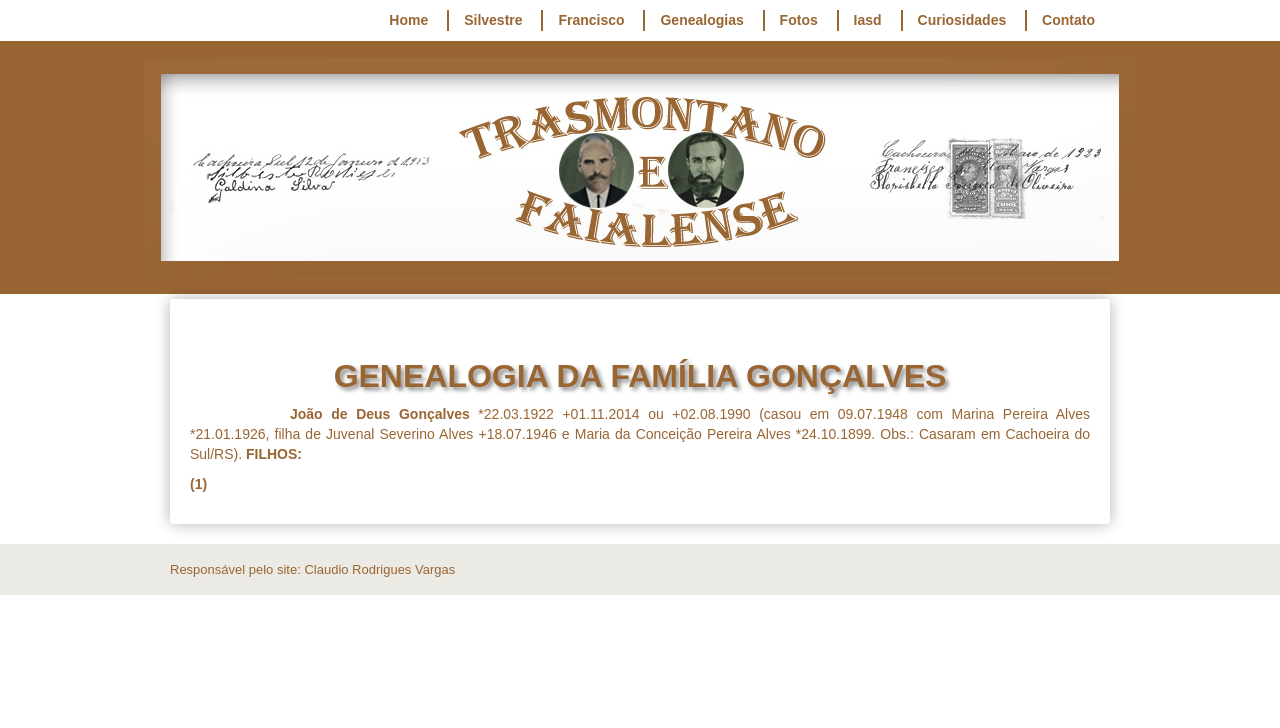
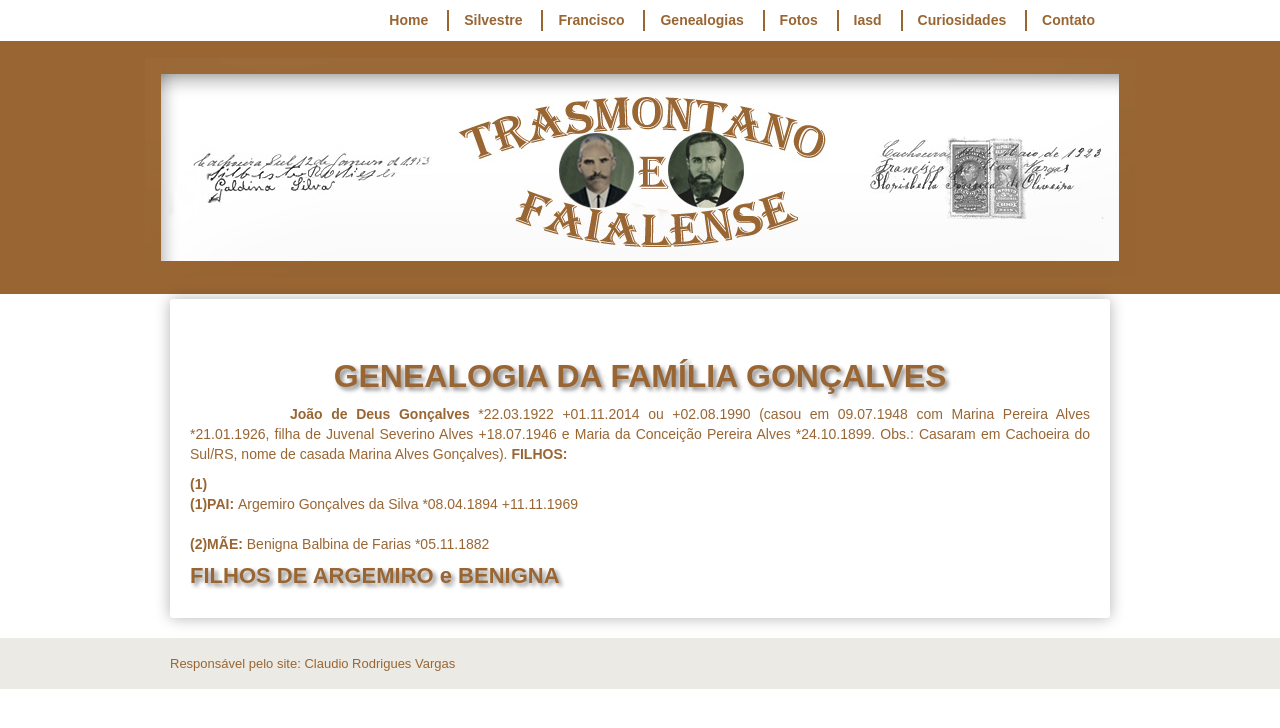
Before and after one commit to claudiovargas1955/claudiovargas1955.github.io, a Jekyll site: the page built from _pages/familia-gonçalves.html, in a window 1280 px wide. Shown: the top 728 px of the page. Built offline with Jekyll 4.4.1, drawn with Linux system fonts in a browser that asks for light colours; some web fonts are replaced.

Commit message:
Update familia-gonçalves.html

```diff
--- a/_pages/familia-gonçalves.html
+++ b/_pages/familia-gonçalves.html
@@ -95,6 +95,13 @@ details[open] summary {color:#996633;
 
 <h1>GENEALOGIA DA FAMÍLIA GONÇALVES</h1>
 <b><p style="text-indent:100px";/>João de Deus Gonçalves </b>*22.03.1922 +01.11.2014 ou +02.08.1990 (casou em 09.07.1948 com Marina Pereira Alves
-*21.01.1926, filha de Juvenal Severino Alves +18.07.1946 e Maria da Conceição Pereira Alves *24.10.1899. Obs.: Casaram em Cachoeira do Sul/RS).
+*21.01.1926, filha de Juvenal Severino Alves +18.07.1946 e Maria da Conceição Pereira Alves *24.10.1899. Obs.: Casaram em Cachoeira do Sul/RS, nome de casada
+Marina Alves Gonçalves).
  <b>FILHOS: </b><br>
 <p><b>(1)</b><br>
+
+<b>(1)PAI: </b> Argemiro Gonçalves da Silva *08.04.1894 +11.11.1969 <br><br>
+
+<b>(2)MÃE: </b>Benigna Balbina de Farias *05.11.1882<br>
+
+<h4>FILHOS DE ARGEMIRO e BENIGNA</h4>
```
